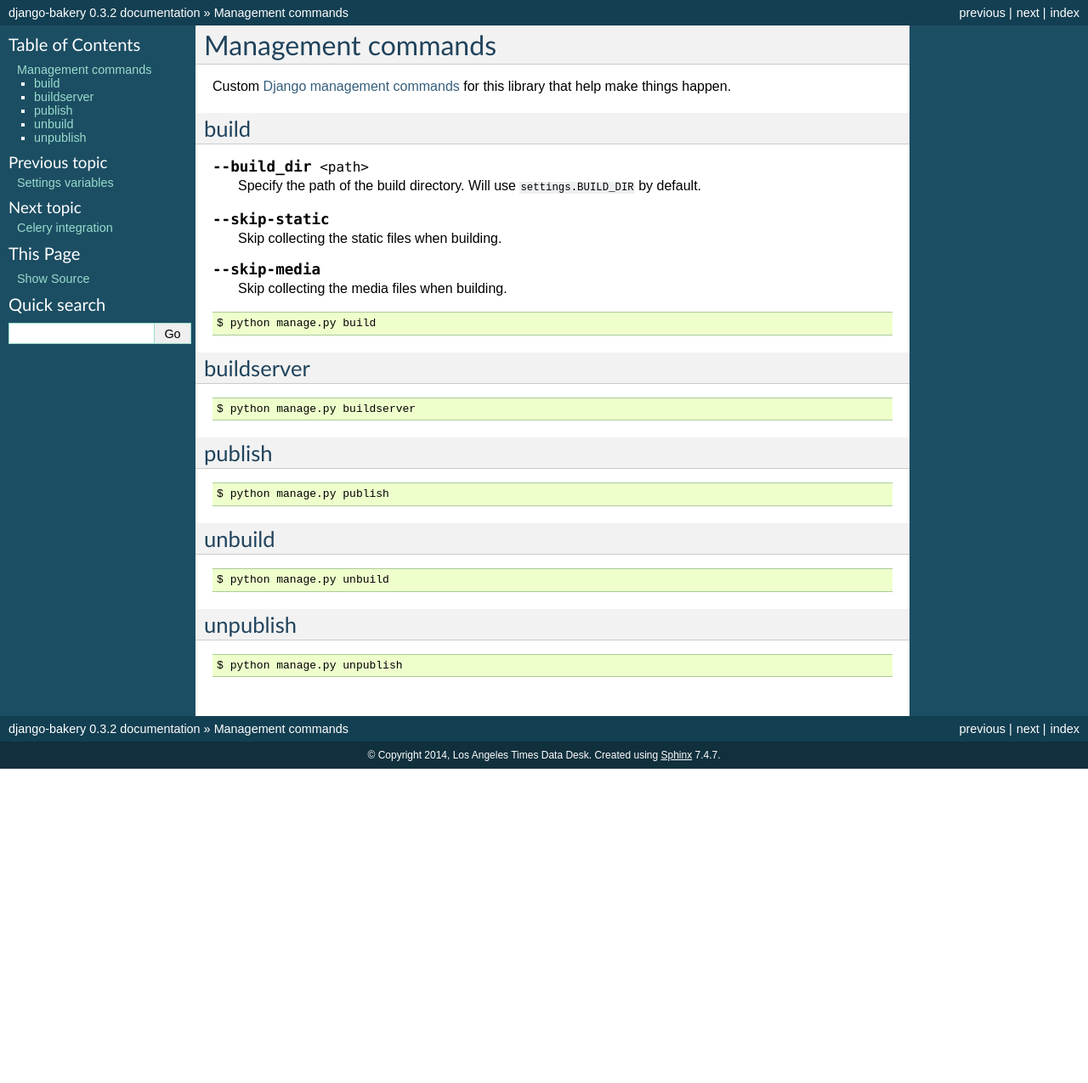
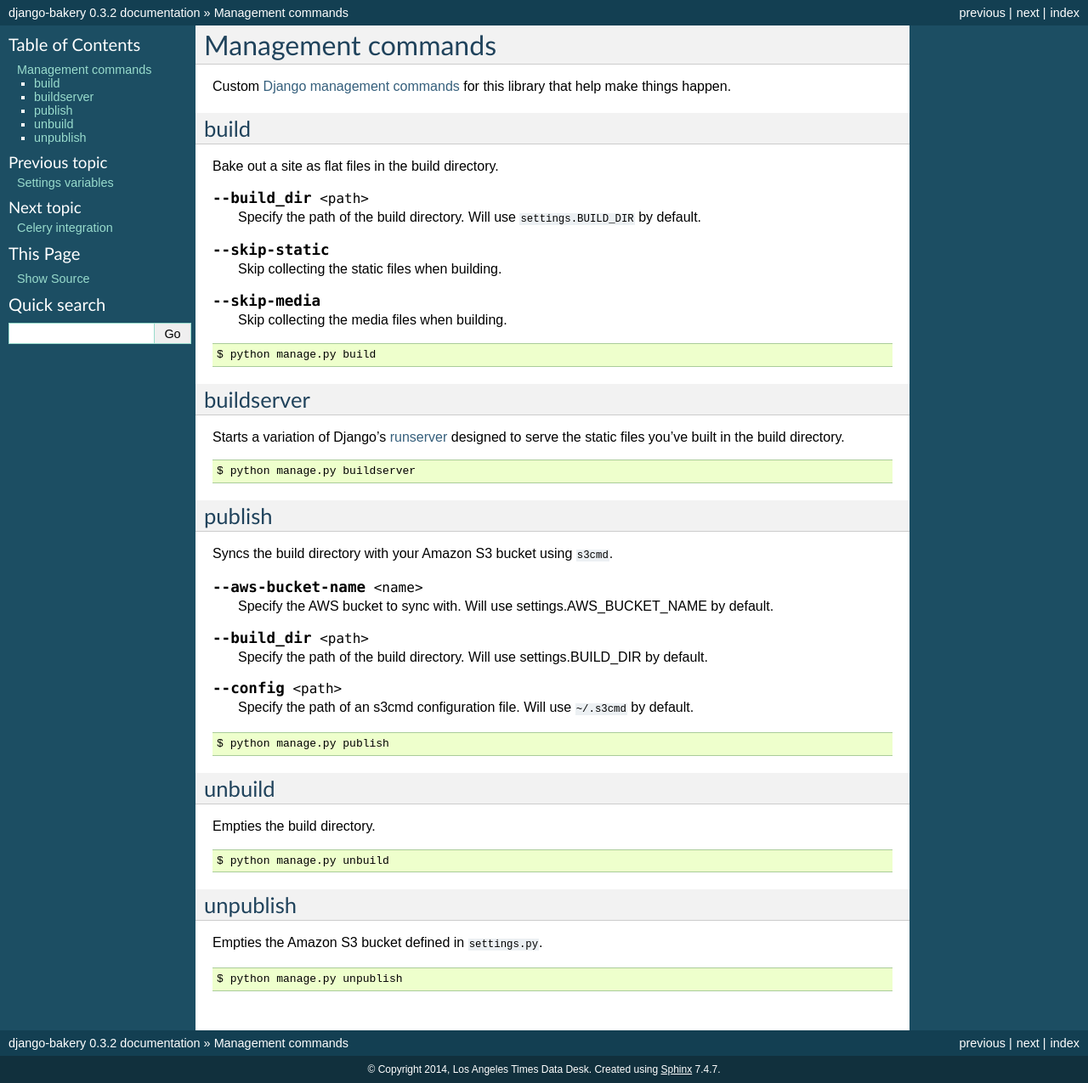
Before and after one commit to maruko8k/django-bakery, a Sphinx documentation site: the page built from docs/managementcommands.rst, in a window 1280 px wide. Shown: the whole page at 85% size. Built offline with Sphinx 7.4.7, drawn with Linux system fonts in a browser that asks for light colours; before the commit the page ends 905 px from its top, so only the background shows below that.

Commit message:
First draft of mgmt command docs

```diff
--- a/docs/managementcommands.rst
+++ b/docs/managementcommands.rst
@@ -7,9 +7,7 @@ this library that help make things happen.
 build
 -----
 
-.. program:: build
-
-    Bake out a site as flat files in the ``BUILD_DIR``.
+Bake out a site as flat files in the build directory.
 
 .. cmdoption:: --build_dir <path>
 
@@ -30,12 +28,29 @@ build
 buildserver
 -----------
 
+Starts a variation of Django's `runserver <https://docs.djangoproject.com/en/dev/ref/django-admin/#runserver-port-or-address-port>`_ designed to serve the static files you've built
+in the build directory.
+
 .. code-block:: bash
 
     $ python manage.py buildserver
 
 publish
 -------
+
+Syncs the build directory with your Amazon S3 bucket using ``s3cmd``.
+
+.. cmdoption:: --aws-bucket-name <name>
+
+    Specify the AWS bucket to sync with. Will use settings.AWS_BUCKET_NAME by default.
+
+.. cmdoption:: --build_dir <path>
+
+    Specify the path of the build directory. Will use settings.BUILD_DIR by default.
+
+.. cmdoption:: --config <path>
+
+    Specify the path of an s3cmd configuration file. Will use ``~/.s3cmd`` by default.
 
 .. code-block:: bash
 
@@ -44,6 +59,8 @@ publish
 unbuild
 -------
 
+Empties the build directory.
+
 .. code-block:: bash
 
     $ python manage.py unbuild
@@ -51,6 +68,8 @@ unbuild
 unpublish
 ---------
 
+Empties the Amazon S3 bucket defined in ``settings.py``.
+
 .. code-block:: bash
 
     $ python manage.py unpublish
```
Also changed, not shown: 7 other files.
